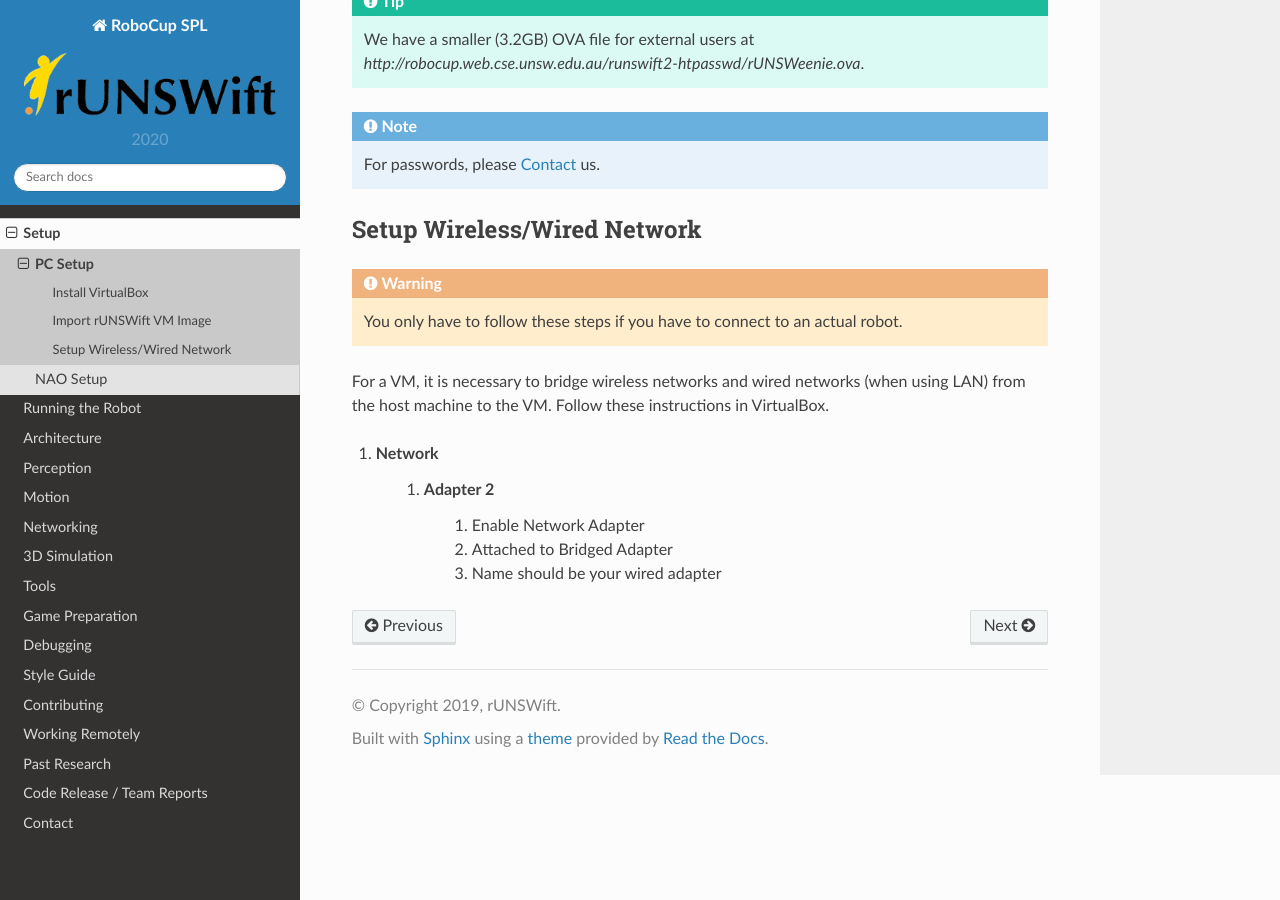
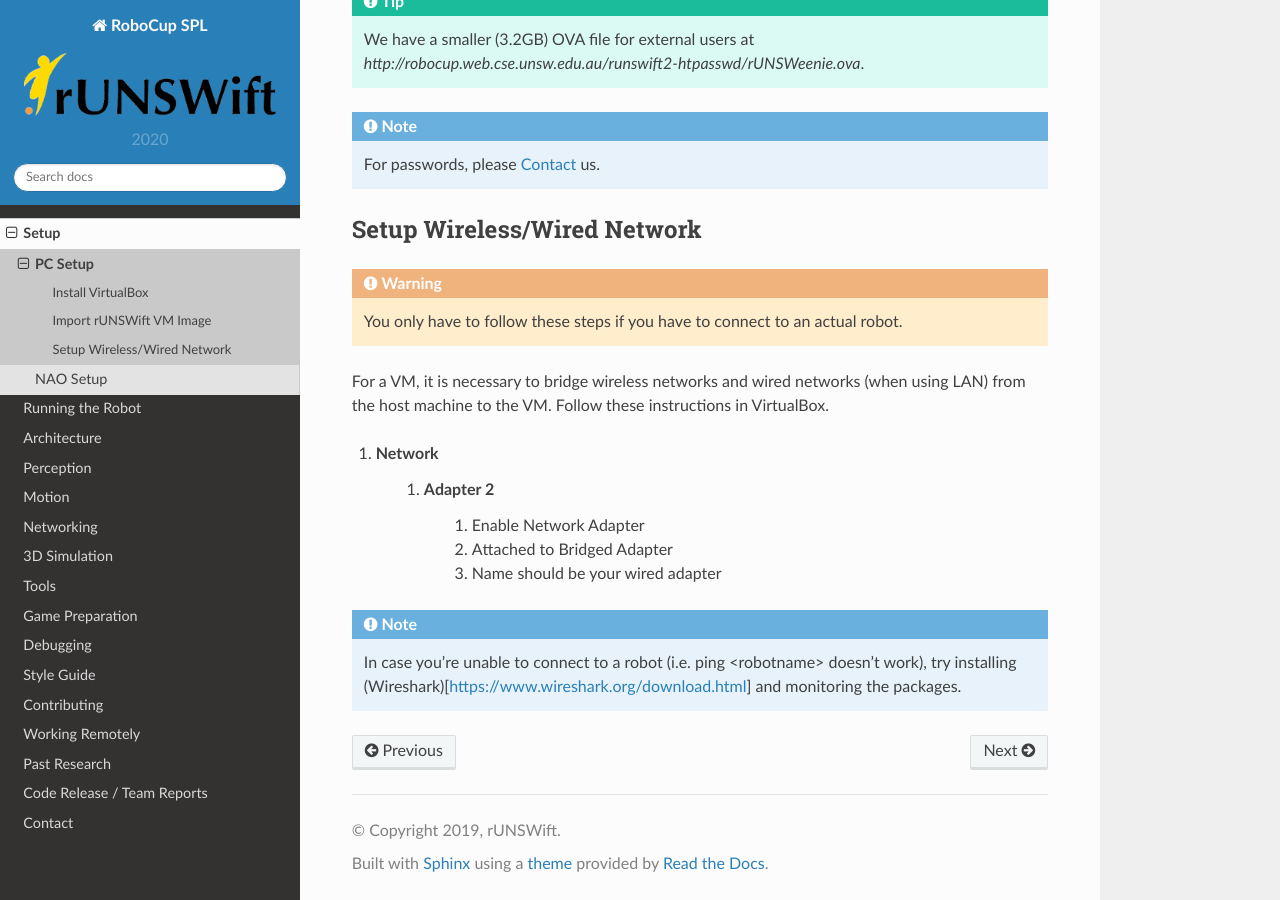
Before and after one commit to UNSWComputing/rUNSWift-docs, a Sphinx documentation site: the page built from source/setup/pc_setup.rst, in a window 1280 px wide and 900 px high, scrolled down 1261 px. Built offline with Sphinx 7.4.7 and the Read the Docs theme 2.0.0, drawn with Linux system fonts in a browser that asks for light colours.

Commit message:
Add note about troubleshooting using Wireshark

```diff
--- a/source/setup/pc_setup.rst
+++ b/source/setup/pc_setup.rst
@@ -71,3 +71,6 @@ from the host machine to the VM. Follow these instructions in VirtualBox.
         #. Enable Network Adapter
         #. Attached to Bridged Adapter
         #. Name should be your wired adapter
+
+.. note::
+    In case you're unable to connect to a robot (i.e. ping <robotname> doesn't work), try installing (Wireshark)[https://www.wireshark.org/download.html] and monitoring the packages.
```
